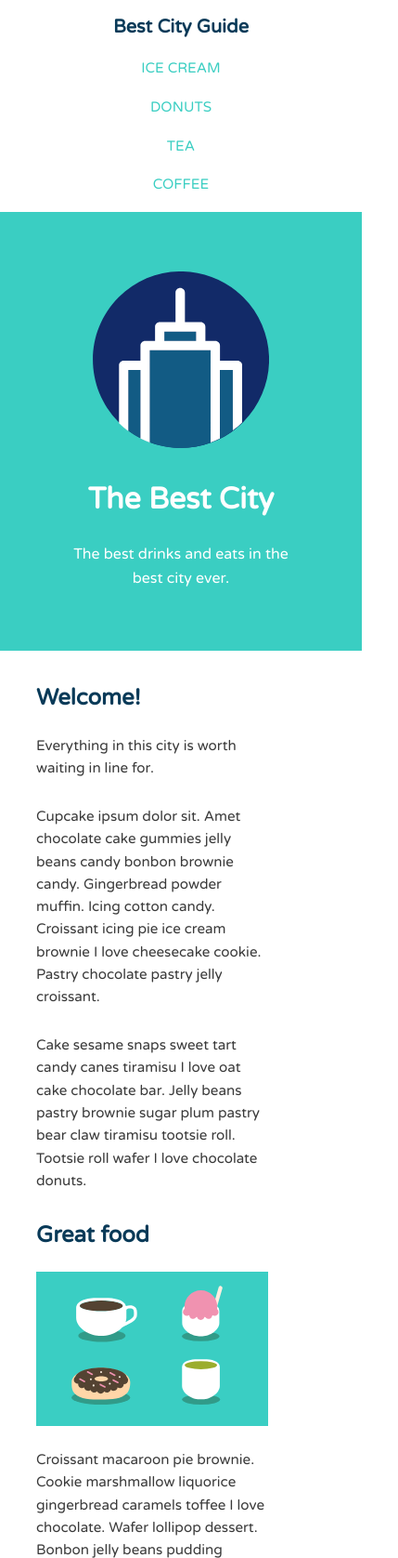
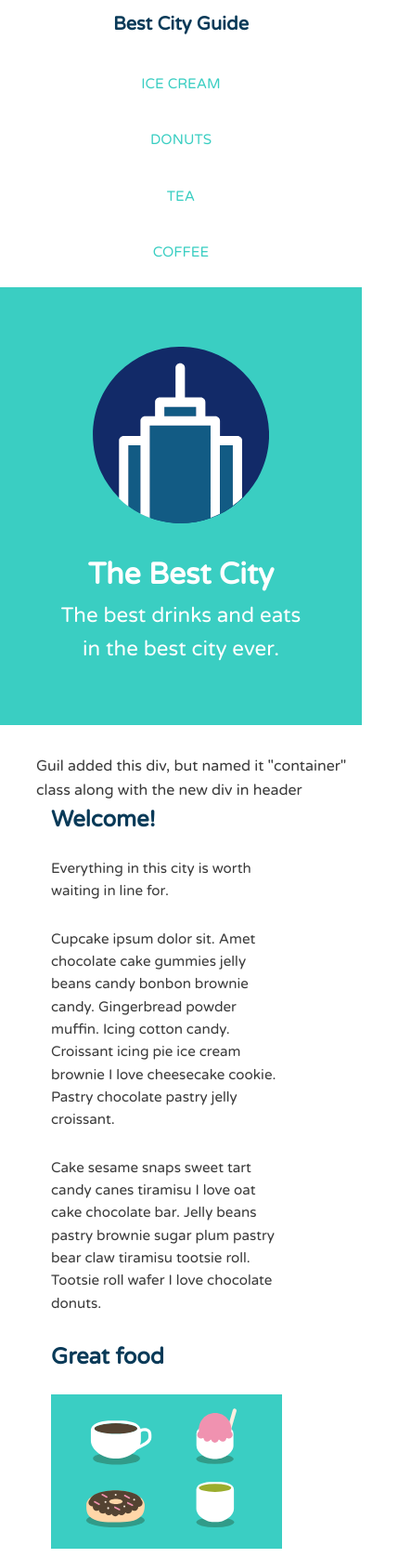
Before and after one commit to fredwbaker/courseMaterials, a plain HTML site: page treeHouse(Git)/CSS Layout Coding Challenge/index.html in a window 390 px wide. Shown: the top 1676 px of the page at 93% size, 429 px wide, since content can reach past the window. Drawn offline with Linux system fonts and the light colour scheme.

Commit message:
reviewed float challenge, made small adjustments to the site

```diff
--- a/treeHouse(Git)/CSS Layout Coding Challenge/css/style.css
+++ b/treeHouse(Git)/CSS Layout Coding Challenge/css/style.css
@@ -50,14 +50,18 @@ img {
 
 .name {
   font-size: 1.25em;
+  margin: 0; /* Guil added to prevent collapsing, but made mine HUGE. It removes the default margin values*/
 }
 
 .name a,
 .main-nav a {
   text-align: center;
+  display: block; /* Guil added to provide extra space in the nac links */
+  padding: 10px 15px; /* Guil added to provide extra space in the nac links */
 }
 
 .main-nav a {
+  margin-top: 5px; /*Guil added here to compensate for removing it from Name. It moved the nav in line better */
   font-size: 0.95em;
   color: #3acec2;
   text-transform: uppercase;
@@ -69,11 +73,31 @@ img {
 
 /* ---- Layout Containers ---- */
 
+/*Guil added to provide extra padding in the header. Breaks my banner (bc I already have padding?)*/
+/* .main-header {
+  padding-top: 0.5em;
+  padding-bottom: 0.5em;
+} */
+
+/* Guil added this, but I already had this in a different place
+/* .banner,
+.main-footer {
+  text-align: center;
+} */
+
 .banner {
   color: #fff;
   background: #3acec2;
+  /* padding: 3.2em 0; Guil added to provide padding. I already had this */
+  /* margin-bottom: 60px; Guil added to provide padding. I already had this */
 }
 
+/* Moved .col to the layout containers from the @media queries for DRY code */
+.col {
+  display: inline-block;
+  padding-right: 1em; /*Guil added padding here, rather than in the elements*/
+  padding-left: 1em; /*Guil added padding here, rather than in the elements*/
+}
 .main-footer {
   background: #d9e4ea;
   padding: 2em 0;
@@ -86,11 +110,32 @@ img {
   width: 190px;
 }
 
+/* this is a good add. It removes the space between THE BEST CITY headline and subtitle text */
+.headline {
+  margin-bottom: 0;
+}
+
 /* =================================
   Media Queries
 ==================================== */
 
 @media (max-width: 768px) {
+  /* Guil added to center the containers. I only had styling applied to the content div I created around the columns */
+  .container {
+    width: 90%;
+    margin: 0 auto;
+  }
+
+  /* Guil added */
+  .name {
+    float: left;
+  }
+
+  /* Guil added */
+  .main-nav {
+    float: right;
+  }
+
   .name,
   .main-nav {
     text-align: center;
@@ -100,6 +145,13 @@ img {
 
   .main-nav li {
     margin: 1em;
+    /* display: inline-block; Guil added in combination with the .name and .main-nav floats above */
+    /* margin-left: 15px; Guil added in combination with the .name and .main-nav floats and the display here */
+  }
+
+  /* Guil added to increase the font size of tagline elements from html: The best drinks and eats in the best city ever. */
+  .tagline {
+    font-size: 1.4em;
   }
 
   .banner,
@@ -120,14 +172,14 @@ img {
     display: inline-block;
   }
 
-  .col {
+  /* .col {
     display: inline-block;
-  }
+  } */
 
   .primary {
     float: none;
     width: 80%;
-    /* margin: 0 2%; */
+    /* margin: 0 2%; Removed because we added this in the .col under layout containers*/
   }
 
   .secondary {
@@ -184,14 +236,14 @@ img {
     display: inline-block;
   }
 
-  .col {
+  /* .col {
     display: inline-block;
-  }
+  } */
 
   .primary {
     float: right;
     width: 45%;
-    margin: 0 2%;
+    /* margin: 0 2%; Removed because we added this in the .col under layout containers*/
   }
 
   .secondary {
@@ -213,7 +265,14 @@ img {
   }
 }
 
-@media (min-width: 1000px) {
+/* changed mine from 1000 to 1025 */
+@media (min-width: 1025px) {
+  /* Guil added to account for width, but this moves my content to the left on large screens
+  .container {
+    width: 80%;
+    max-width: 1150px;
+  } */
+
   .main-nav {
     display: inline-block;
     float: right;
@@ -246,14 +305,14 @@ img {
     display: inline-block;
   }
 
-  .col {
+  /* .col {
     display: inline-block;
-  }
+  } */
 
   .primary {
     float: none;
-    width: 36%;
-    margin: 0 2%;
+    width: 40%; /*changed from 36% because we added a margin for the container in layout
+    /* margin: 0 2%; Removed because we added this in the .col under layout containers*/
   }
 
   .secondary {
--- a/treeHouse(Git)/CSS Layout Coding Challenge/index.html
+++ b/treeHouse(Git)/CSS Layout Coding Challenge/index.html
@@ -9,6 +9,7 @@
 </head>
 <body>
 	<header class="main-header">
+		<div class="container"> <!--Guil added containers around header and body (I only added one on body)-->
 			<h1 class="name"><a href="#">Best City Guide</a></h1>
 			<ul class="main-nav">
 				<li><a href="#">ice cream</a></li>
@@ -16,14 +17,17 @@
 				<li><a href="#">tea</a></li>
 				<li><a href="#">coffee</a></li>
 			</ul>
+		</div>
 	</header><!--/.main-header-->
+
 
 	<div class="banner">
 		<img class="logo" src="img/city-logo.svg" alt="City">
 		<h1 class="headline">The Best City</h1>
 		<span class="tagline">The best drinks and eats in the best city ever.</span>
 	</div><!--/.banner-->
-	<div class="content">
+
+	<div class=" container content"> Guil added this div, but named it "container" class along with the new div in header
 		<div class="secondary col">
 			<h2>Welcome!</h2>
 			<p>Everything in this city is worth waiting in line for.</p>
```
Lines whose indentation alone changed are shown as unchanged.
